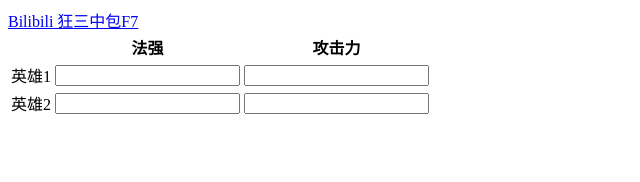
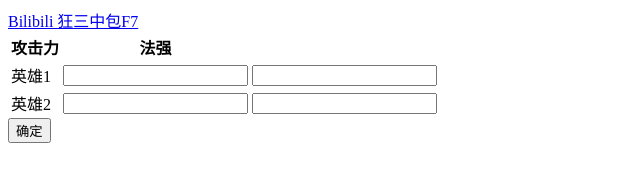
Before and after one commit to Guwanfeng/Guwanfeng.github.io, a plain HTML site: page index.html in a window 1280 px wide. Shown: the whole page, without its empty margins (0-640 px from the left). Drawn offline with Linux system fonts and the light colour scheme.

Commit message:
Update index.html

```diff
--- a/index.html
+++ b/index.html
@@ -1,29 +1,36 @@
+<!DOCTYPE html>
 <html lang="zh-CN">
 <head>
   <meta charset="UTF-8">
   <meta name="viewport" content="width=device-width, initial-scale=1.0">
   <title>300英雄Solo</title>
 </head>
+
 <body>
   <a href="https://space.bilibili.com/383581308" target="_blank">Bilibili 狂三中包F7</a>
-	<table>
-  <thead>
+  <table>
+
+   <thead>
     <tr>
-      <th></th>
+     <th>攻击力</th>
       <th>法强</th>
-	    <th>攻击力</th>
     </tr>
-  </thead>
+   </thead>
+
   <tbody>
     <tr>
       <td>英雄1</td>
-      <td><input type="text" /></td>
-      <td><input type="text" /></td>
+      <td><input type="text" style="width":50px></td>
+      <td><input type="text" style="width":50px></td>
     </tr>
     <tr>
       <td>英雄2</td>
-      <td><input type="text" /></td>
-      <td><input type="text" /></td>
+      <td><input type="text" style="width":50px></td>
+      <td><input type="text" style="width":50px></td>
     </tr>
   </tbody>
 </table>
+<input type="button" value="确定" @click="confirmBoard">
+</body>
+
+</html>
```
